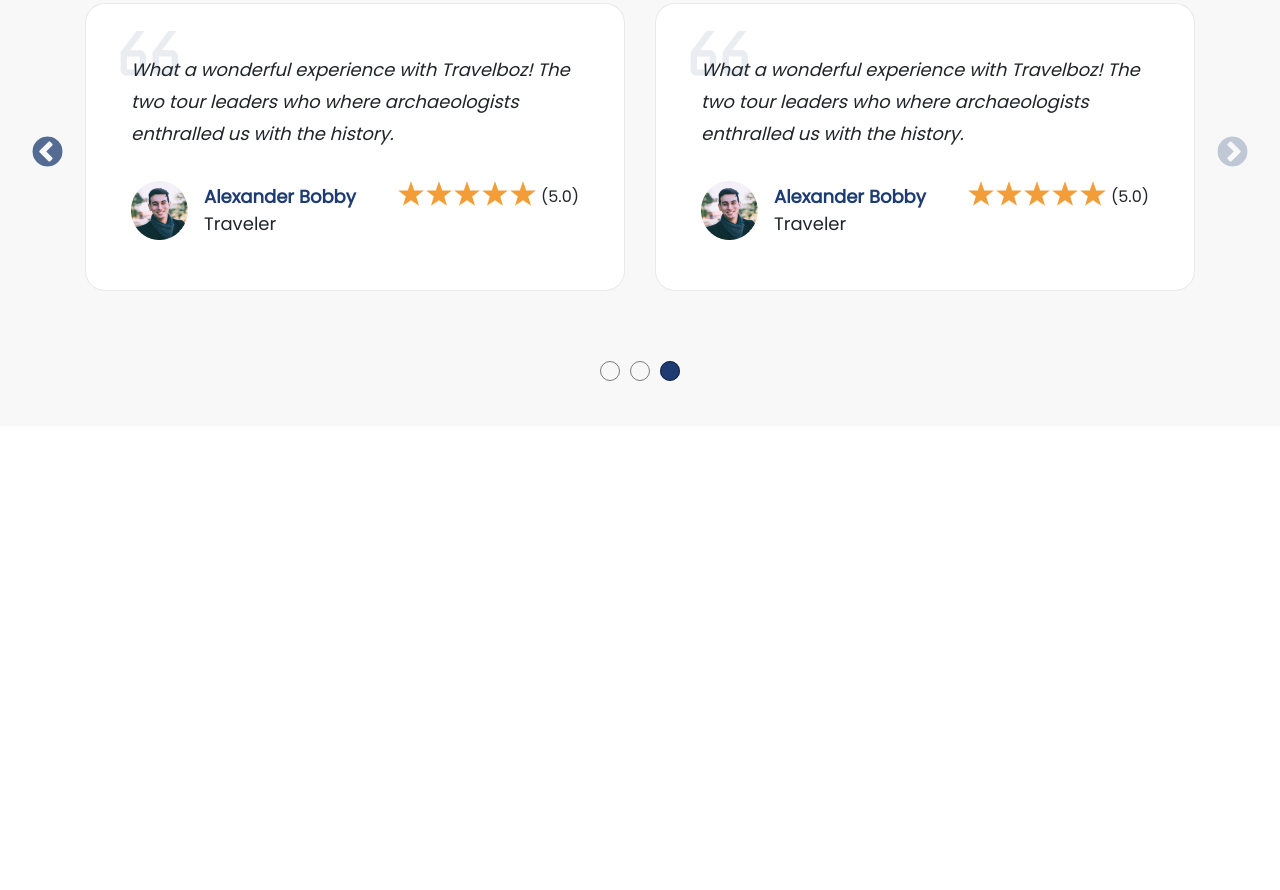
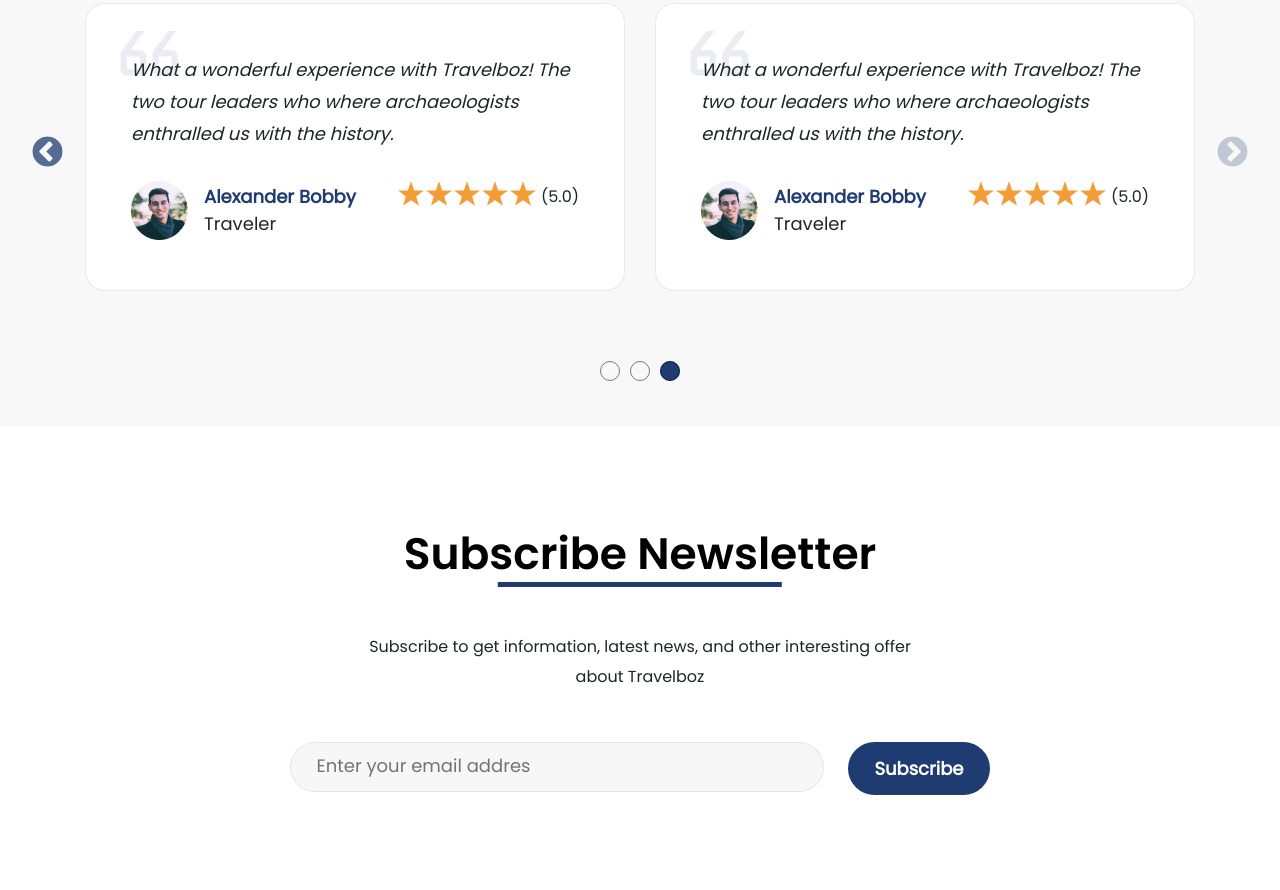
Before and after one commit to putraprdn/travelboz, a plain HTML site: page index.html in a window 1280 px wide. Shown: the part 3890-4780 px from the top of the page. Before the commit the page ends 4316 px from the top, so only its background shows below. Drawn offline with nearby package versions, Linux system fonts and the light colour scheme; files whose address does not match are found by name.

Commit message:
feat(putra): create newsletter section

```diff
--- a/index.html
+++ b/index.html
@@ -746,6 +746,39 @@
 					</div>
 				</div>
 			</section>
+
+			<section class="newsletter">
+				<div class="container">
+					<h5 class="newsletter__title title mx-auto">
+						Subscribe Newsletter
+					</h5>
+					<p class="newsletter__description text-center mx-auto">
+						Subscribe to get information, latest news, and other
+						interesting offer about Travelboz
+					</p>
+					<form
+						class="newsletter__form row row-cols-2 justify-content-center"
+					>
+						<div class="col-auto">
+							<input
+								type="email"
+								class="form-control rounded-pill"
+								id="email"
+								name="email"
+								placeholder="Enter your email addres"
+							/>
+						</div>
+						<div class="col-auto">
+							<button
+								type="submit"
+								class="newsletter__btn btn btn-info rounded-pill"
+							>
+								Subscribe
+							</button>
+						</div>
+					</form>
+				</div>
+			</section>
 		</main>
 
 		<!-- Bootstrap -->
--- a/public/css/style.css
+++ b/public/css/style.css
@@ -440,6 +440,50 @@ body {
 	margin-top: 5px !important;
 }
 
+.newsletter {
+	padding: 95px 0;
+}
+
+.newsletter__title {
+	position: relative;
+	width: fit-content;
+	margin-bottom: 45px;
+}
+
+.newsletter__title::after {
+	content: "";
+	position: absolute;
+	height: 5px;
+	width: 60%;
+	background-color: var(--navy-blue);
+	bottom: 0;
+	right: 50%;
+	transform: translateX(50%);
+}
+
+.newsletter__description {
+	width: 51%;
+	font-size: 16px;
+	line-height: 30px;
+	margin-bottom: 50px;
+}
+
+.newsletter__form input {
+	min-width: 534px;
+	width: 100%;
+	border: 1px solid #0000001a;
+	background-color: #f7f7f7;
+	padding: 12px 25px;
+}
+
+.newsletter__form input::placeholder {
+	font-size: 18px;
+	line-height: 30px;
+}
+
+.newsletter__btn {
+	padding: 12px 25px;
+}
 /* font size */
 .fs-30 {
 	font-size: 30px;
```
